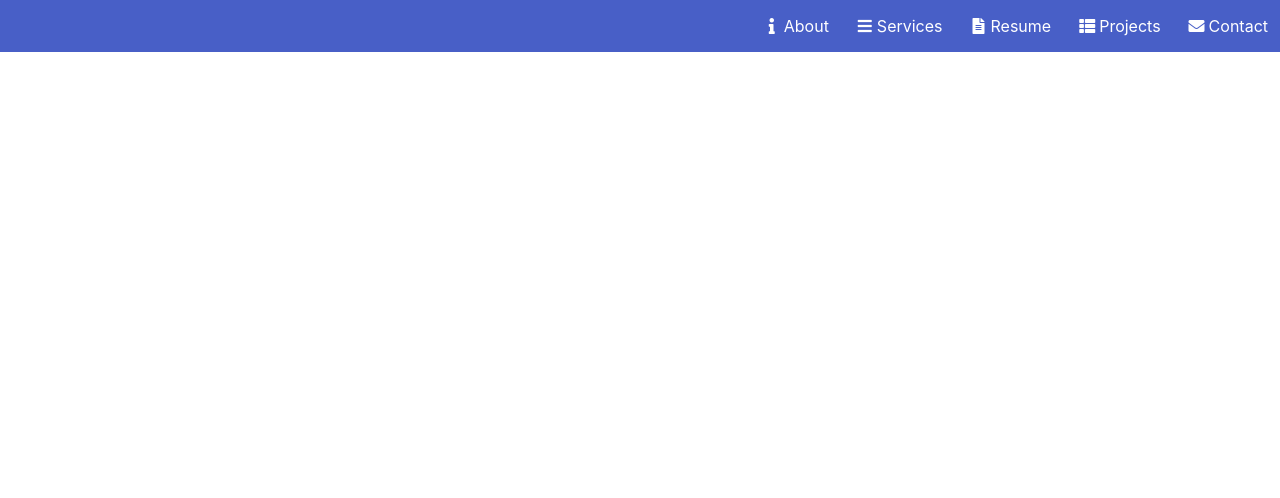
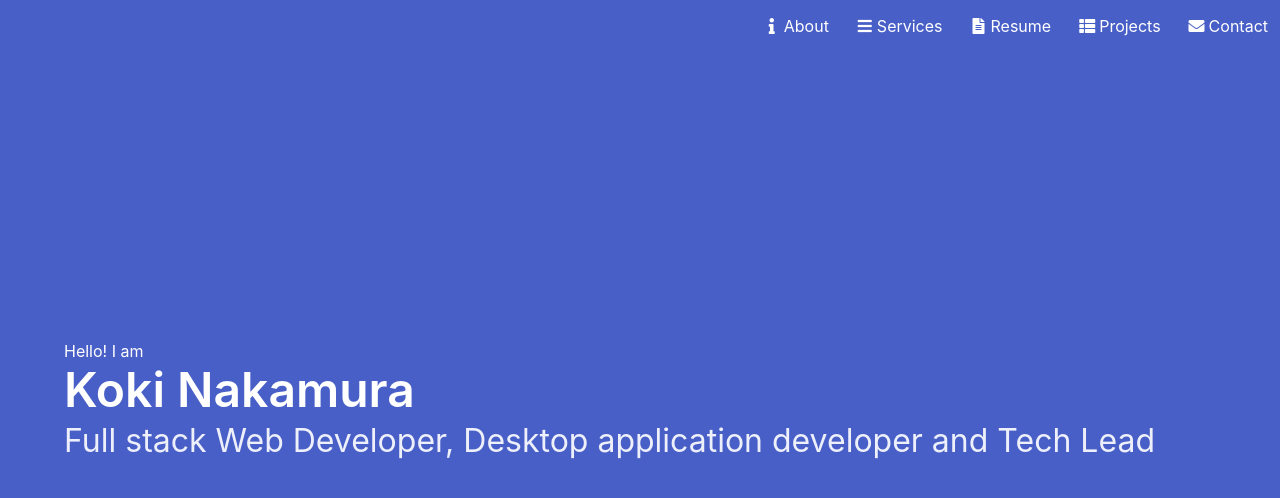
Before and after one commit to koki-nakamura22/portfolio-using-react.js, a React (Create React App) app: page / in a window 1280 px wide. Shown: the top 498 px of the page. Built offline with nearby package versions, Linux system fonts and the light colour scheme.

Commit message:
Developed Header.
Developed Header.

```diff
--- a/src/js/App.js
+++ b/src/js/App.js
@@ -2,12 +2,18 @@ import React, { Component } from 'react';
 import 'bulma/css/bulma.css';
 import './../css/App.css';
 import NavigationBar from './components/navigation-bar';
+import Header from './components/header';
 
 class App extends Component {
   render() {
     return (
-      /* Navigation bar */
-      <NavigationBar />
+      <div>
+        {/* Navigation Bar */}
+        <NavigationBar />
+
+        {/* Header */}
+        <Header />
+      </div>
     );
   }
 }
--- /dev/null
+++ b/src/js/components/header.js
@@ -0,0 +1,21 @@
+import React, { Component } from 'react';
+import Utils from "./../utils/utils";
+import headerData from "./../../json/header.json";
+
+class Header extends Component {
+  render() {
+    return(
+      <section className="hero is-link is-fullheight is-fullheight-with-navbar">
+        <div className="hero-body">
+          <div className="container">
+            {Utils.escapeHtml(headerData.greeting)}
+            <h1 className="title is-1">{Utils.escapeHtml(headerData.title)}</h1>
+            <h2 className="subtitle is-3">{Utils.escapeHtml(headerData.subTitle)}</h2>
+          </div>
+        </div>
+      </section>
+    );
+  }
+}
+
+export default Header;
```
